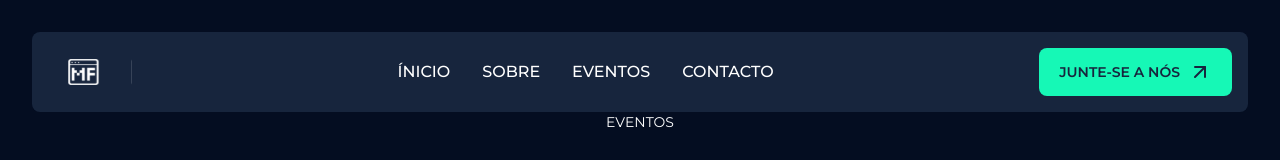
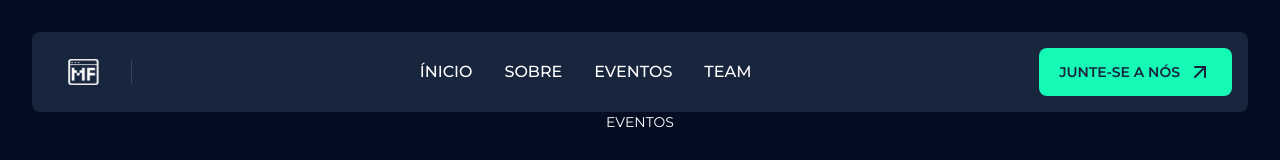
Before and after one commit to Maputo-Frontenders/maputo_frontenders_website, a Next.js app: page /eventos in a window 1280 px wide. Shown: the top 160 px of the page. Built offline with nearby package versions, Linux system fonts and the light colour scheme; no server answers.

Commit message:
feat: temporary link

```diff
--- a/components/navbar/Itens.ts
+++ b/components/navbar/Itens.ts
@@ -17,7 +17,11 @@ export const NavData: NavItem[] = [
     link: "#eventos",
   },
   {
-    label: "Contacto",
-    link: "#contacto",
+    label: "Team",
+    link: "#team",
   },
+  // {
+  //   label: "Contacto",
+  //   link: "#contacto",
+  // },
 ];
```
